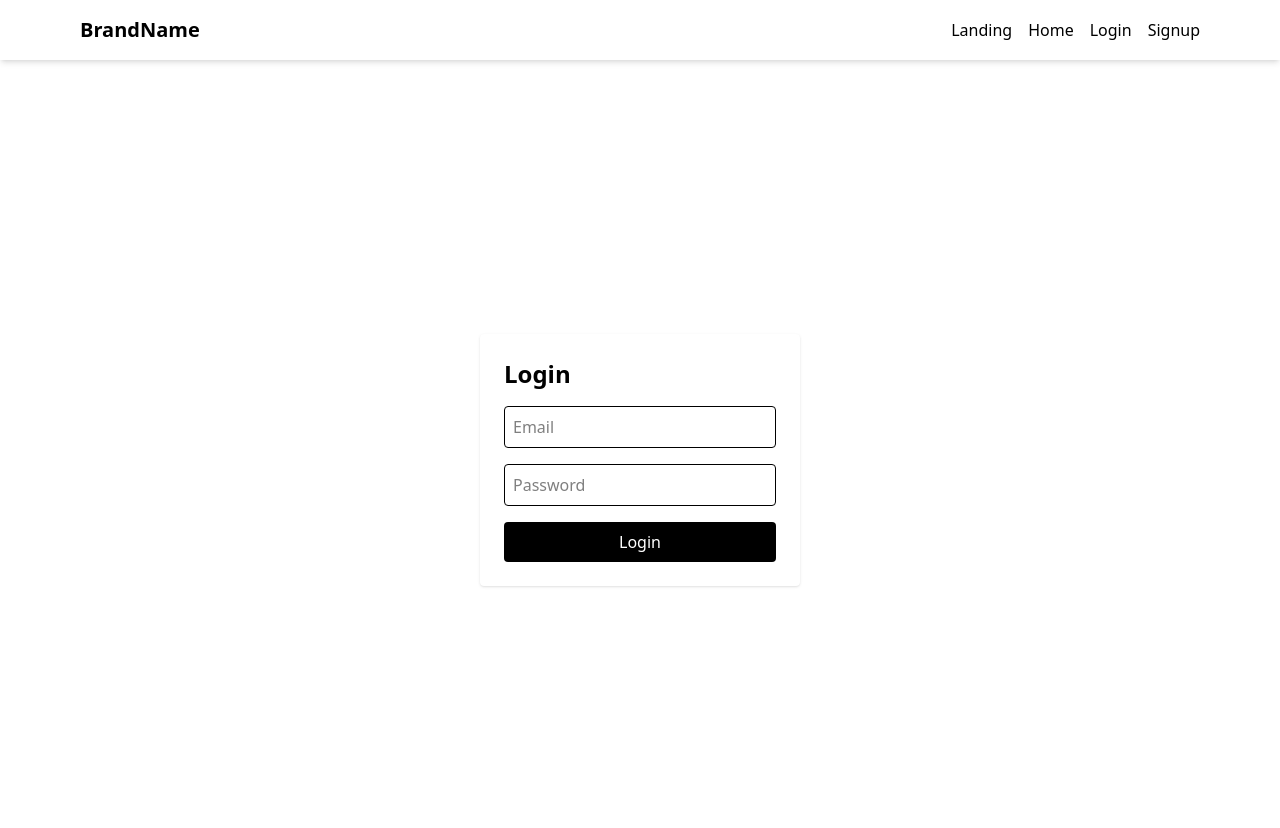
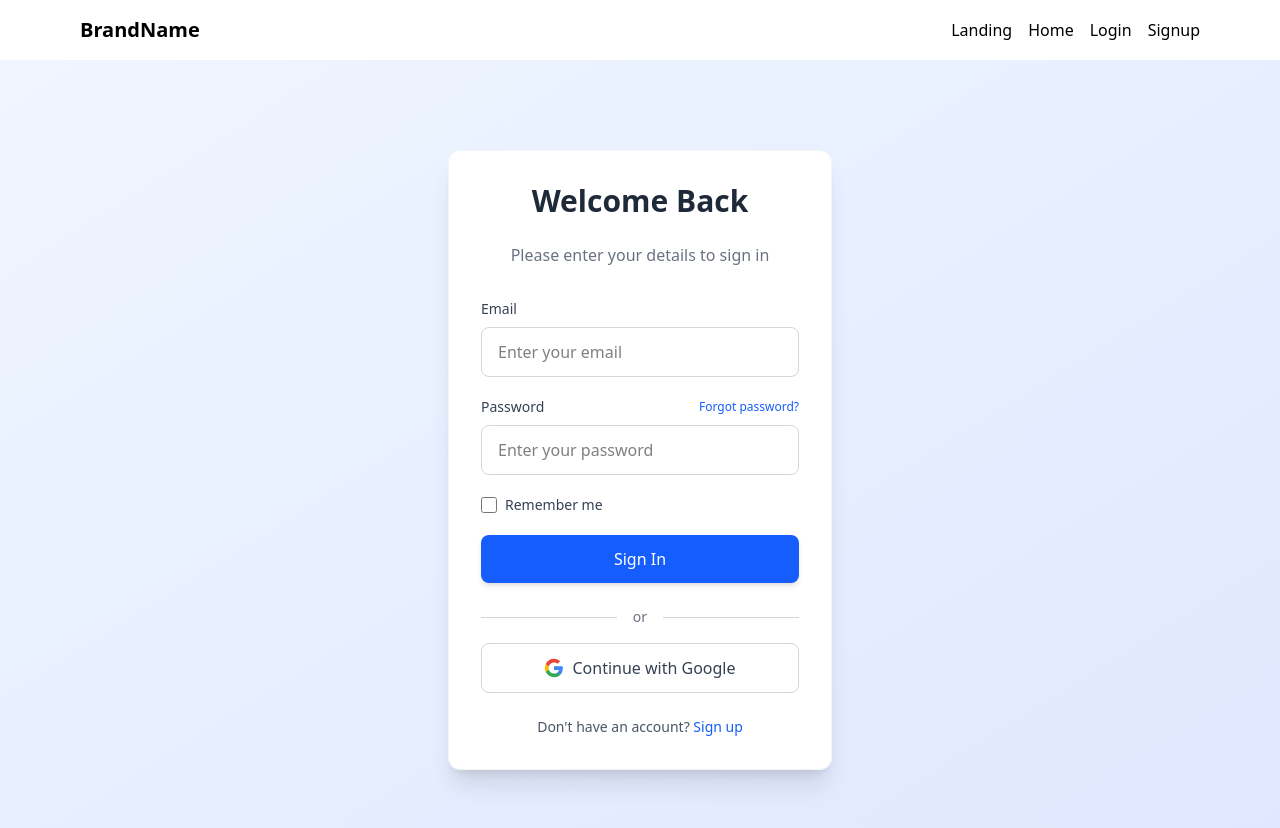
Before and after one commit to abhimanyu119/Cognizance-2025, a React (Vite) app in the folder client/: page /login in a window 1280 px wide. Shown: the top 828 px of the page. Built offline with nearby package versions, Linux system fonts and the light colour scheme.

Commit message:
Enhance login page with improved UI and form handling

```diff
--- a/client/src/pages/Login.jsx
+++ b/client/src/pages/Login.jsx
@@ -1,12 +1,99 @@
+import { useState } from 'react';
+
 export default function Login() {
-    return (
-      <div className="flex items-center justify-center h-screen">
-        <form className="w-80 p-6 bg-white shadow rounded space-y-4">
-          <h2 className="text-2xl font-semibold mb-4">Login</h2>
-          <input type="email" placeholder="Email" className="w-full border p-2 rounded" />
-          <input type="password" placeholder="Password" className="w-full border p-2 rounded" />
-          <button className="w-full bg-black text-white py-2 rounded">Login</button>
+  const [formData, setFormData] = useState({
+    email: '',
+    password: ''
+  });
+
+  const handleSubmit = (e) => {
+    e.preventDefault();
+    // Add your login logic here
+  };
+
+  return (
+    <div className="flex items-center justify-center min-h-screen bg-gradient-to-br from-blue-50 to-indigo-100">
+      <div className="w-96 p-8 bg-white shadow-xl rounded-xl border border-gray-100">
+        <h2 className="text-3xl font-bold text-center text-gray-800 mb-6">Welcome Back</h2>
+        <p className="text-center text-gray-500 mb-8">Please enter your details to sign in</p>
+
+        <form onSubmit={handleSubmit} className="space-y-5">
+          <div className="space-y-2">
+            <label htmlFor="email" className="text-sm font-medium text-gray-700 block">Email</label>
+            <div className="relative">
+              <input
+                type="email"
+                id="email"
+                value={formData.email}
+                onChange={(e) => setFormData({...formData, email: e.target.value})}
+                className="w-full border border-gray-300 p-3 pl-4 rounded-lg focus:ring-2 focus:ring-blue-500 focus:border-blue-500 transition-all duration-200"
+                placeholder="Enter your email"
+                required
+              />
+            </div>
+          </div>
+
+          <div className="space-y-2">
+            <div className="flex justify-between items-center">
+              <label htmlFor="password" className="text-sm font-medium text-gray-700">Password</label>
+              <a href="/forgot-password" className="text-xs text-blue-600 hover:text-blue-800 hover:underline">Forgot password?</a>
+            </div>
+            <div className="relative">
+              <input
+                type="password"
+                id="password"
+                value={formData.password}
+                onChange={(e) => setFormData({...formData, password: e.target.value})}
+                className="w-full border border-gray-300 p-3 pl-4 rounded-lg focus:ring-2 focus:ring-blue-500 focus:border-blue-500 transition-all duration-200"
+                placeholder="Enter your password"
+                required
+              />
+            </div>
+          </div>
+
+          <div className="flex items-center">
+            <input
+              id="remember-me"
+              name="remember-me"
+              type="checkbox"
+              className="h-4 w-4 text-blue-600 focus:ring-blue-500 border-gray-300 rounded"
+            />
+            <label htmlFor="remember-me" className="ml-2 block text-sm text-gray-700">
+              Remember me
+            </label>
+          </div>
+
+          <button
+            type="submit"
+            className="w-full bg-blue-600 text-white py-3 rounded-lg hover:bg-blue-700 transition duration-300 font-medium shadow-md hover:shadow-lg transform hover:-translate-y-0.5"
+          >
+            Sign In
+          </button>
         </form>
+
+        <div className="mt-6 flex items-center justify-center">
+          <div className="h-px bg-gray-300 w-full"></div>
+          <div className="px-4 text-sm text-gray-500">or</div>
+          <div className="h-px bg-gray-300 w-full"></div>
+        </div>
+
+        <button className="mt-4 w-full flex items-center justify-center gap-2 border border-gray-300 text-gray-700 py-3 rounded-lg hover:bg-gray-50 transition duration-300">
+          <svg className="w-5 h-5" viewBox="0 0 24 24">
+            <path d="M22.56 12.25c0-.78-.07-1.53-.2-2.25H12v4.26h5.92c-.26 1.37-1.04 2.53-2.21 3.31v2.77h3.57c2.08-1.92 3.28-4.74 3.28-8.09z" fill="#4285F4"/>
+            <path d="M12 23c2.97 0 5.46-.98 7.28-2.66l-3.57-2.77c-.98.66-2.23 1.06-3.71 1.06-2.86 0-5.29-1.93-6.16-4.53H2.18v2.84C3.99 20.53 7.7 23 12 23z" fill="#34A853"/>
+            <path d="M5.84 14.09c-.22-.66-.35-1.36-.35-2.09s.13-1.43.35-2.09V7.07H2.18C1.43 8.55 1 10.22 1 12s.43 3.45 1.18 4.93l2.85-2.22.81-.62z" fill="#FBBC05"/>
+            <path d="M12 5.38c1.62 0 3.06.56 4.21 1.64l3.15-3.15C17.45 2.09 14.97 1 12 1 7.7 1 3.99 3.47 2.18 7.07l3.66 2.84c.87-2.6 3.3-4.53 6.16-4.53z" fill="#EA4335"/>
+          </svg>
+          Continue with Google
+        </button>
+
+        <p className="mt-6 text-center text-sm text-gray-600">
+          Don't have an account?{' '}
+          <a href="/signup" className="text-blue-600 font-medium hover:text-blue-800 hover:underline">
+            Sign up
+          </a>
+        </p>
       </div>
-    );
-  }
+    </div>
+  );
+}
```
